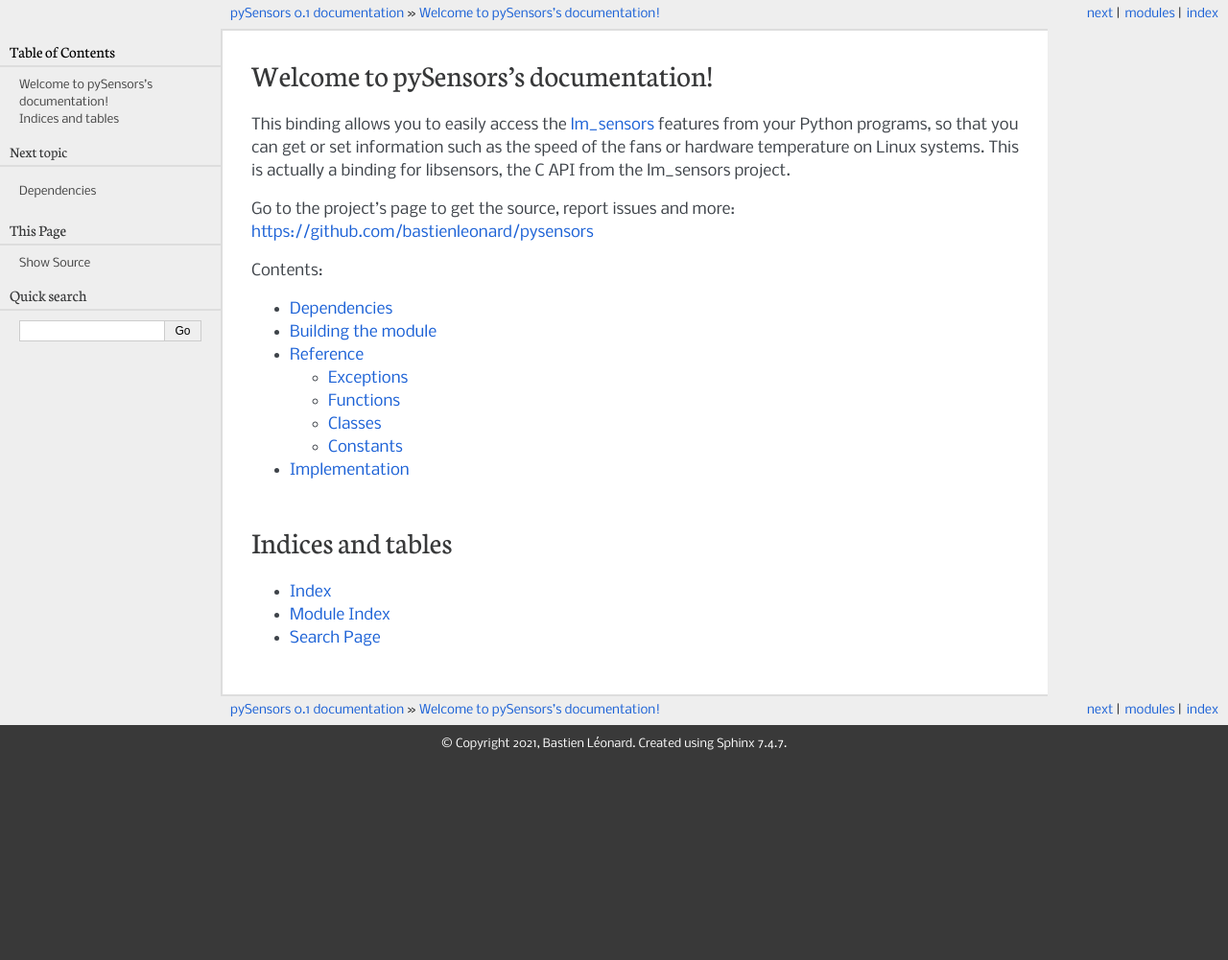
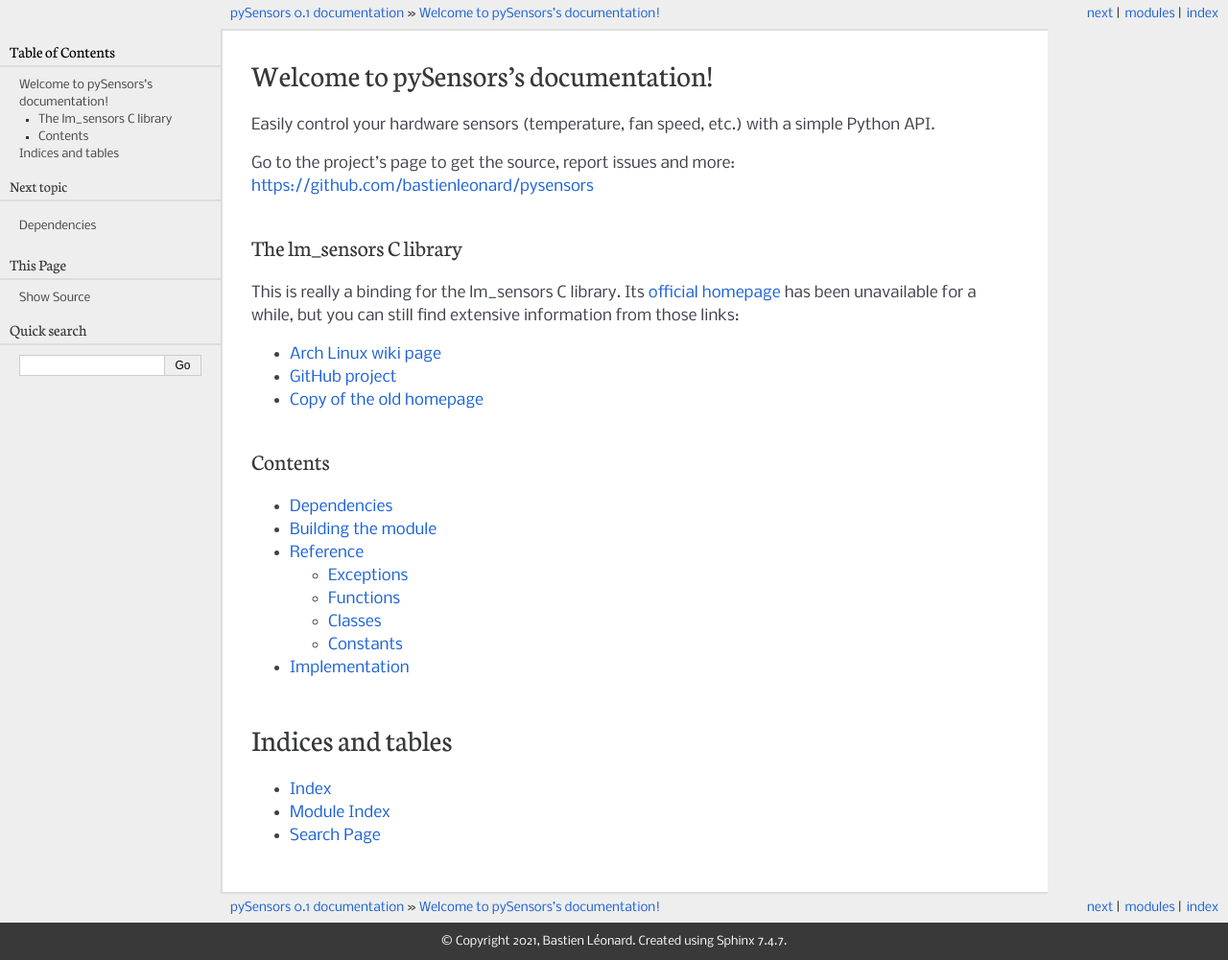
Before and after one commit to bastienleonard/pysensors, a Sphinx documentation site: the page built from doc/source/index.rst, in a window 1280 px wide. Shown: the whole page at 96% size. Built offline with Sphinx 7.4.7, drawn with Linux system fonts in a browser that asks for light colours; before the commit the page ends 900 px from its top, so only the background shows below that.

Commit message:
Update and improve readme and doc index

```diff
--- a/doc/source/index.rst
+++ b/doc/source/index.rst
@@ -36,16 +36,25 @@
 Welcome to pySensors's documentation!
 =====================================
 
-This binding allows you to easily access the `lm_sensors
-<http://lm-sensors.org>`_ features from your Python programs, so that
-you can get or set information such as the speed of the fans or
-hardware temperature on Linux systems. This is actually a binding for
-libsensors, the C API from the lm_sensors project.
+Easily control your hardware sensors (temperature, fan speed, etc.) with a
+simple Python API.
 
 Go to the project's page to get the source, report issues and more:
 https://github.com/bastienleonard/pysensors
 
-Contents:
+The lm_sensors C library
+------------------------
+
+This is really a binding for the lm_sensors C library. Its
+`official homepage <http://lm-sensors.org>`_ has been unavailable for a while,
+but you can still find extensive information from those links:
+
+* `Arch Linux wiki page <https://wiki.archlinux.org/title/Lm_sensors>`_
+* `GitHub project <https://github.com/lm-sensors/lm-sensors>`_
+* `Copy of the old homepage <https://hwmon.wiki.kernel.org/lm_sensors>`_
+
+Contents
+--------
 
 .. toctree::
    :maxdepth: 2
```
Also changed, not shown: other parts of doc/source/index.rst (+1 -1 lines), README.md (+11 -17 lines).
